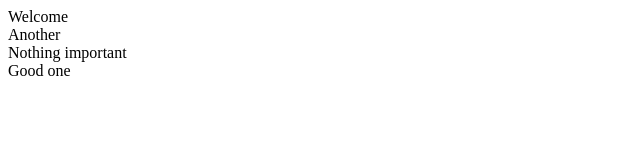
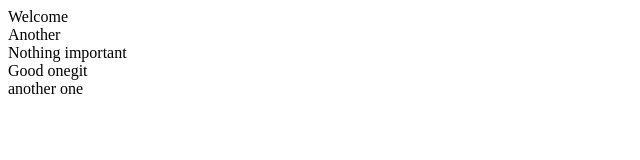
Before and after one commit to zanettifabricio/TEST, a plain HTML site: page index.html in a window 1280 px wide. Shown: the whole page, without its empty margins (0-640 px from the left). Drawn offline with Linux system fonts and the light colour scheme.

Commit message:
added another div to index.html

```diff
--- a/index.html
+++ b/index.html
@@ -3,5 +3,7 @@
     <div>Another</div>
     <article>Nothing important</article>
 
-    <div>Good one</div>
+    <div>Good onegit </div>
+
+    <div>another one</div>
 </html>
```
